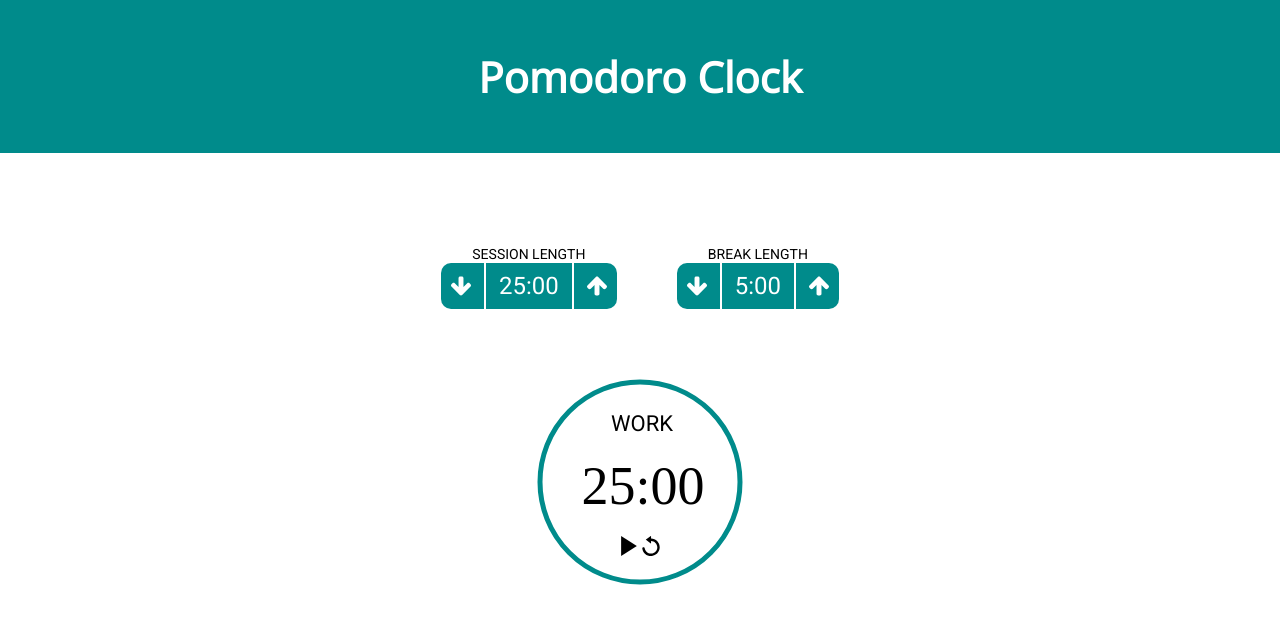
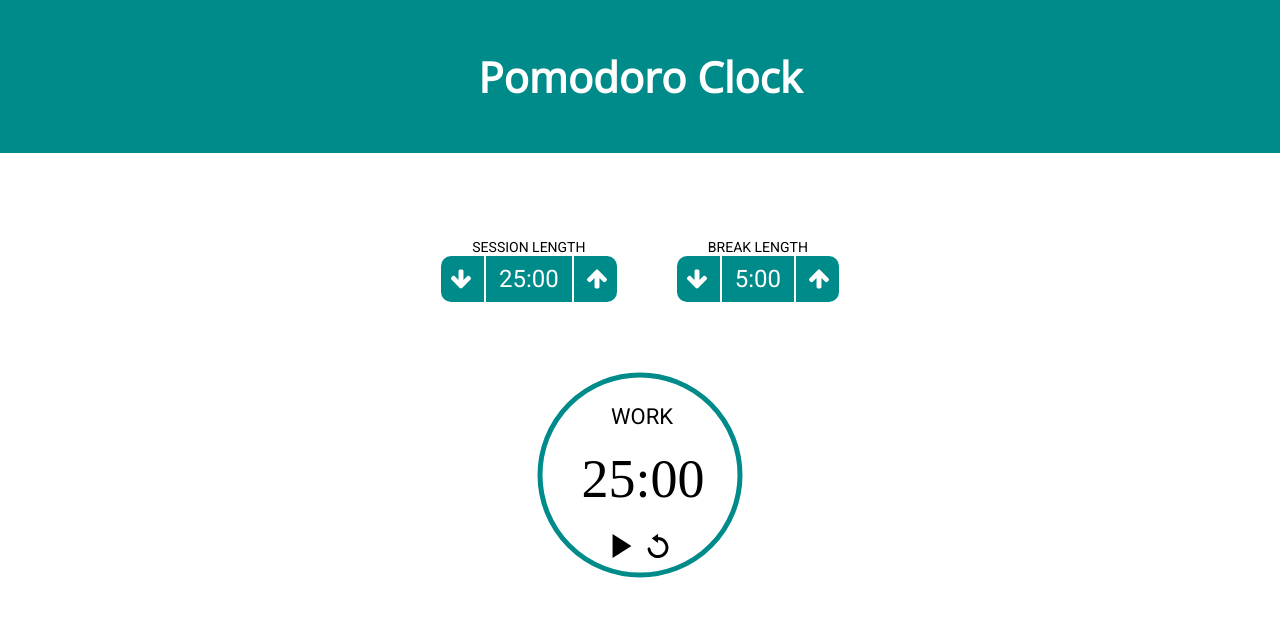
Before and after one commit to blogscot/pomodoro-timer, a React (Create React App) app: page / in a window 1280 px wide. Shown: the top 624 px of the page. Built offline with nearby package versions, Linux system fonts and the light colour scheme; a web font is replaced by a local one.

Commit message:
Make button controls easier to use

```diff
--- a/src/components/ControlPanel.module.css
+++ b/src/components/ControlPanel.module.css
@@ -1,7 +1,14 @@
-img {
-  height: 20px;
+.controlPanel {
+  display: flex;
+  justify-content: space-between;
+  transform: translateY(-100px);
+  width: 70px;
 }
 
-.controlPanel {
-  transform: translateY(-100px);
+.controlPanel span {
+  padding: 4px;
 }
+
+.controlPanel img {
+  height: 24px;
+}
```
